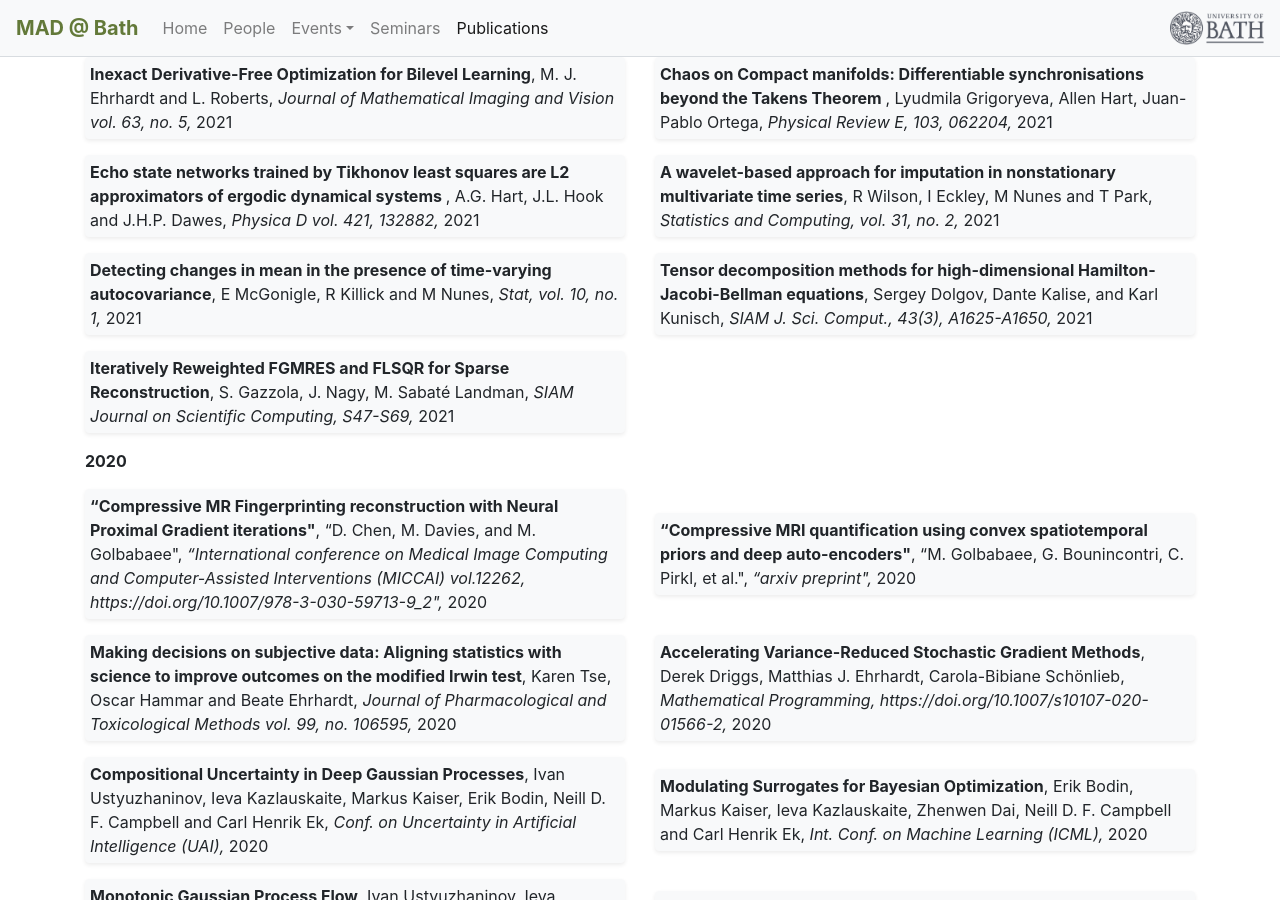
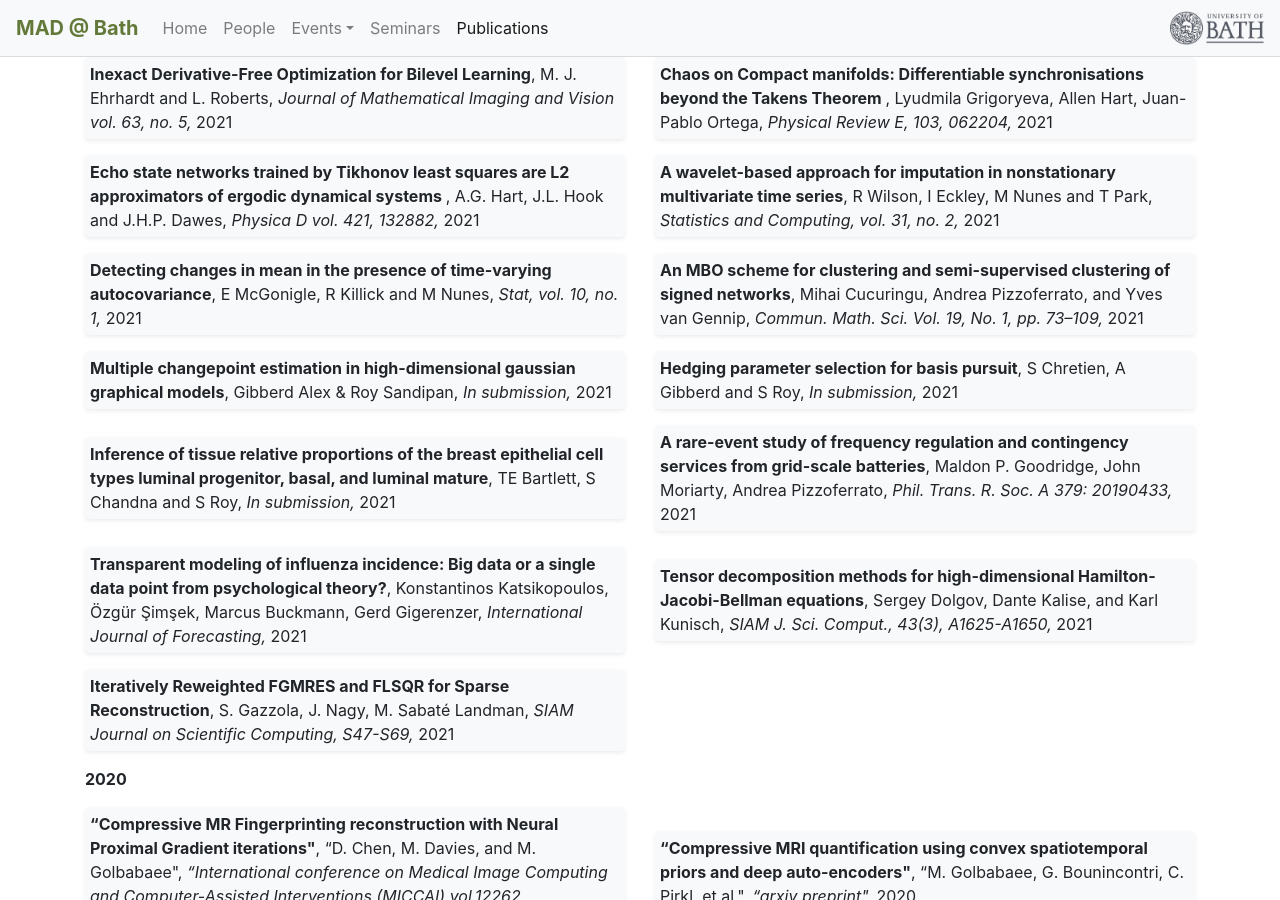
Before and after one commit to mathematics-and-algorithms-for-data/mathematics-and-algorithms-for-data.github.io, a Jekyll site: the page built from publications.md, in a window 1280 px wide and 900 px high, scrolled down 484 px. Built offline with Jekyll 4.4.1, drawn with Linux system fonts in a browser that asks for light colours; nearby versions of some CDN libraries; some of the changed text lies outside the part shown.

Commit message:
updates Sandipan/Ozgur/Sandipan

```diff
--- a/_data/publications.yml
+++ b/_data/publications.yml
@@ -354,6 +354,57 @@ papers:
     year: 2020
     arxiv-link: https://link.springer.com/article/10.1007/s10618-018-00608-w
 
+  - title: "Classification in the wild: The art and science of transparent decision making"
+    authors: "Konstantinos Katsikopoulos, Özgür Şimşek, Marcus Buckmann, Gerd Gigerenzer”
+    Publisher: “MIT Press"
+    year: 2020
+
+  - title: "An MBO scheme for clustering and semi-supervised clustering of signed networks"
+    authors: "Mihai Cucuringu, Andrea Pizzoferrato, and Yves van Gennip"
+    venue: "Commun. Math. Sci. Vol. 19, No. 1, pp. 73–109"
+    year: 2021
+    arxiv-link: https://arxiv.org/abs/1901.03091
+  - title: "Multiple changepoint estimation in high-dimensional gaussian graphical models"
+    authors: "Gibberd Alex & Roy Sandipan"
+    venue: In submission
+    year: 2021
+    arxiv-link: https://arxiv.org/abs/1712.05786
+  - title: "Consistent Multiple Changepoint Estimation with Fused Gaussian Graphical Models"
+    authors: "Gibberd Alex and Roy Sandipan"
+    venue: Annals of the Institute of Statistical Mathematics
+    year: 2020
+    link: https://link.springer.com/article/10.1007%2Fs10463-020-00749-0
+  - title: Hedging parameter selection for basis pursuit
+    authors: S Chretien, A Gibberd and S Roy
+    venue: In submission
+    year: 2021
+    arxiv-link: https://arxiv.org/pdf/1805.01870.pdf
+  - title: Inference of tissue relative proportions of the breast epithelial cell types luminal progenitor, basal, and luminal mature
+    authors: TE Bartlett, S Chandna and S Roy
+    venue: In submission
+    year: 2021
+    arxiv-link: https://www.biorxiv.org/content/biorxiv/early/2021/05/18/2021.05.17.444493.1.full.pdf
+
+
+
+
+  - title: "A rare-event study of frequency regulation and contingency services from grid-scale batteries"
+    authors: " Maldon P. Goodridge, John Moriarty, Andrea Pizzoferrato"
+    venue: "Phil. Trans. R. Soc. A 379: 20190433"
+    year: 2021
+    arxiv-link:
+
+  - title: "Transparent modeling of influenza incidence: Big data or a single data point from psychological theory?"
+    authors: "Konstantinos Katsikopoulos, Özgür Şimşek, Marcus Buckmann, Gerd Gigerenzer"
+    venue: "International Journal of Forecasting"
+    year: 2021
+
+  - title: "Regularization in directable environments with application to Tetris"
+    authors: “Jan Malte Lichtenberg, Özgür Şimşek”
+    venue: “ICML"
+    year: 2019
+    link: http://proceedings.mlr.press/v97/lichtenberg19a/lichtenberg19a.pdf
+
   - title: "Long memory estimation for complex-valued time series"
     authors: "M Knight and M Nunes"
     venue: "Statistics and Computing, vol. 29, no. 1"
```
Also changed, not shown: _data/people.yml (+8 -0 lines).
